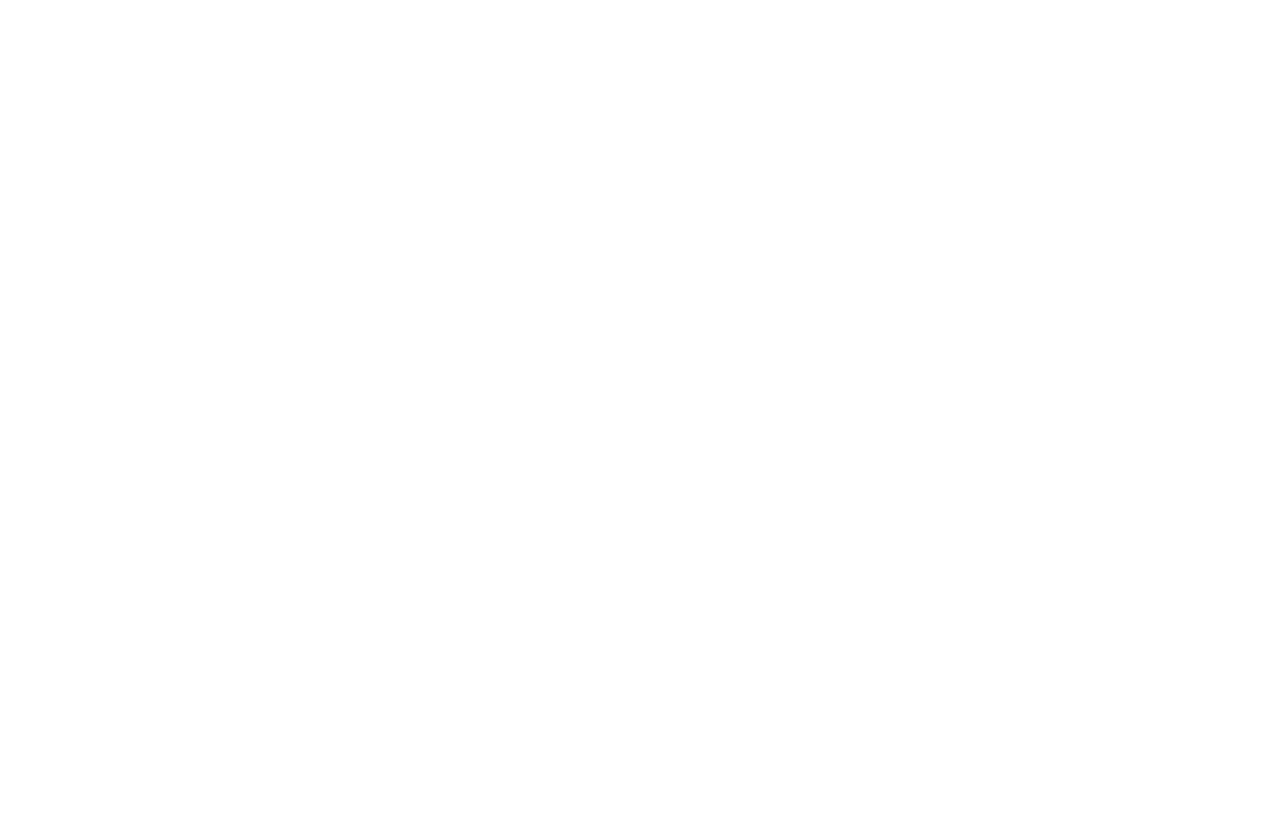
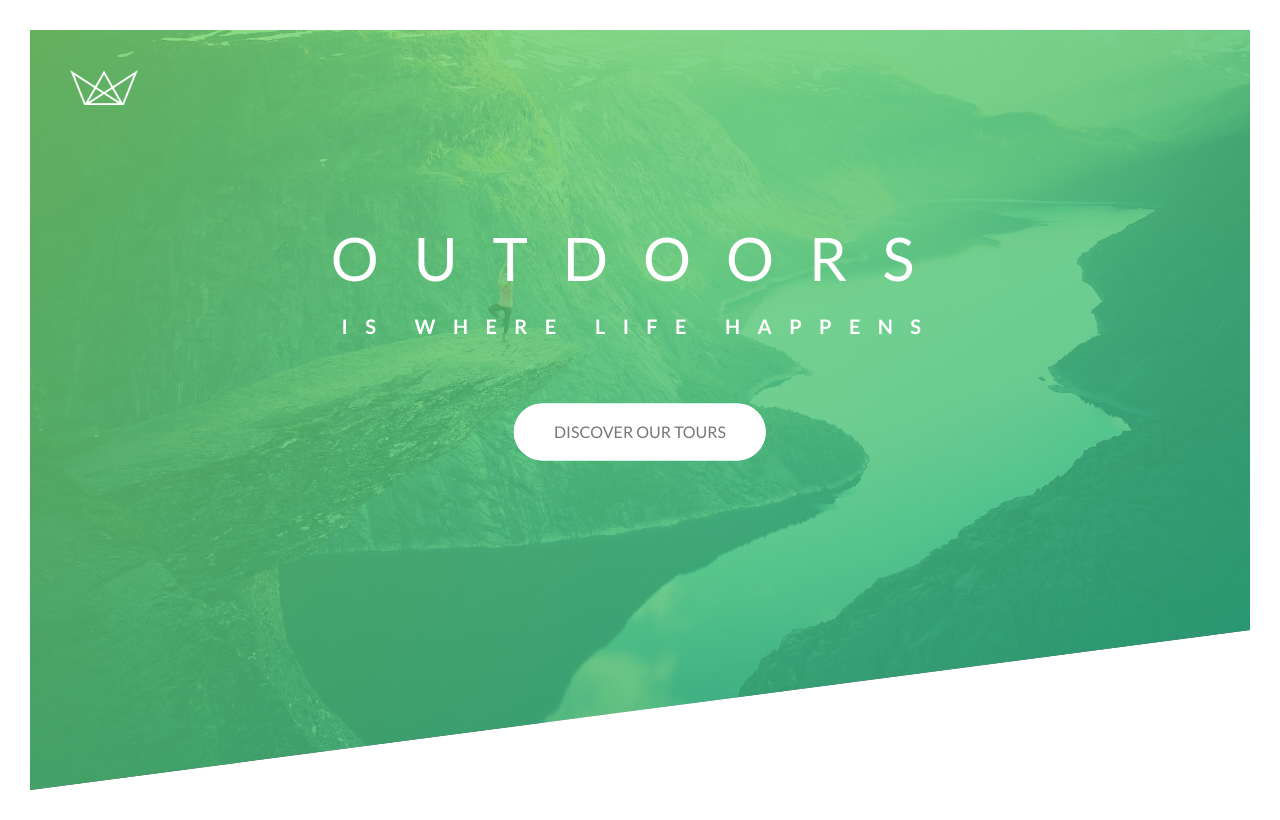
Before and after one commit to ZobaerIslam/Natours, a plain HTML site: page index.html in a window 1280 px wide. Drawn offline with Linux system fonts and the light colour scheme.

Commit message:
the header section is complete without the menu bar

```diff
--- a/css/style.css
+++ b/css/style.css
@@ -6,3 +6,171 @@ Medium green: #55c57a
 Dark green: #28b485
 
 */
+
+* {
+    margin: 0;
+    padding: 0;
+    box-sizing: border-box;
+}
+
+body {
+    font-family: "Lato", sans-serif;
+    font-weight: 400;
+    font-size: 16px;
+    line-height: 1.7;
+    color: #777;
+    padding: 30px;
+}
+
+.header {
+    height: 95vh;
+    background-image: linear-gradient(to right bottom, #77d467cc, #28b485ca) , url(../img/hero.jpg);
+    background-size: cover;
+    background-position: top;
+    position: relative;
+
+    clip-path: polygon(0 0, 100% 0, 100% 75vh, 0 100%);
+}
+
+.logo-box {
+    position: absolute;
+    top: 40px;
+    left: 40px;
+}
+
+.logo {
+    height: 35px;
+}
+
+.text-box {
+    position: absolute;
+    left: 50%;
+    top: 40%;
+    transform: translate(-50%, -50%);
+    text-align: center;
+}
+
+.heading-primary {
+    color: #ffffff;
+    text-transform: uppercase;
+    backface-visibility: hidden;
+    margin-bottom: 60px;
+}
+
+.heading-primary-main {
+    display: block;
+    font-size: 60px;
+    font-weight: 400;
+    letter-spacing: 35px;
+
+    animation-name: moveInLeft;
+    animation-duration: 1s;
+    animation-timing-function: ease-out;
+    /* animation-iteration-count: 3; */
+    /* animation-delay: 3s; */
+}
+
+.heading-primary-sub {
+    display: block;
+    font-size: 20px;
+    font-weight: 700;
+    letter-spacing: 17.4px;
+
+    animation: moveInRight 1s ease-out;
+}
+
+@keyframes moveInLeft {
+    0% {
+        opacity: 0;
+        transform: translateX(-100px);
+    }
+
+    80% {
+        transform: translateX(10px)
+    }
+
+    100% {
+        opacity: 1;
+        transform: translate(0);
+    }
+}
+
+@keyframes moveInRight {
+    0% {
+        opacity: 0;
+        transform: translateX(100px);
+    }
+
+    80% {
+        transform: translateX(-10px)
+    }
+
+    100% {
+        opacity: 1;
+        transform: translate(0);
+    }
+}
+
+@keyframes moveInBottom {
+    0% {
+        opacity: 0;
+        transform: translateY(30px);
+    }
+
+    100% {
+        opacity: 1;
+        transform: translate(0);
+    }
+}
+
+.btn:link, .btn:visited {
+    text-transform: uppercase;
+    text-decoration: none;
+    padding: 15px 40px;
+    display: inline-block;
+    border-radius: 100px;
+    transition: all .2s;
+    position: relative;
+}
+
+.btn:hover{
+    transform: translateY(-3px);
+    box-shadow: 0 10px 20px rgba(0, 0, 0, .2)
+}
+
+.btn:active {
+    transform: translateY(-1px);
+    box-shadow: 0 5px 10px rgba(0, 0, 0, .2)
+}
+
+.btn-white {
+    background-color: #fff;
+    color: #777;
+}
+
+.btn::after {
+    content: "";
+    display: inline-block;
+    height: 100%;
+    width: 100%;
+    border-radius: 100px;
+    position: absolute;
+    top: 0;
+    left: 0;
+    z-index: -1;
+    transition: all .4s;
+}
+
+.btn-white::after {
+    background-color: #fff;
+}
+
+.btn:hover::after {
+    transform: scaleX(1.4) scaleY(1.6);
+    opacity: 0;
+}
+
+.btn-animated {
+    animation: moveInBottom .5s ease-out .75s;
+    animation-fill-mode: backwards;
+}
--- a/index.html
+++ b/index.html
@@ -1,5 +1,6 @@
 <!DOCTYPE html>
 <html lang="en">
+
 <head>
     <meta charset="UTF-8">
     <meta http-equiv="X-UA-Compatible" content="IE=edge">
@@ -12,7 +13,22 @@
     <title>Natours | Exciting tours for Adventurous people</title>
 
 </head>
+
 <body>
+    <header class="header">
+        <div class="logo-box">
+            <img src="img/logo-white.png" alt="Logo" class="logo">
+        </div>
+        <div class="text-box">
+            <h1 class="heading-primary">
+                <span class="heading-primary-main">Outdoors</span>
+                <span class="heading-primary-sub">is where life happens</span>
+            </h1>
+            <a href="#" class="btn btn-white btn-animated">
+                Discover our tours
+            </a>
+        </div>
+    </header>
+</body>
 
-</body>
 </html>
```
